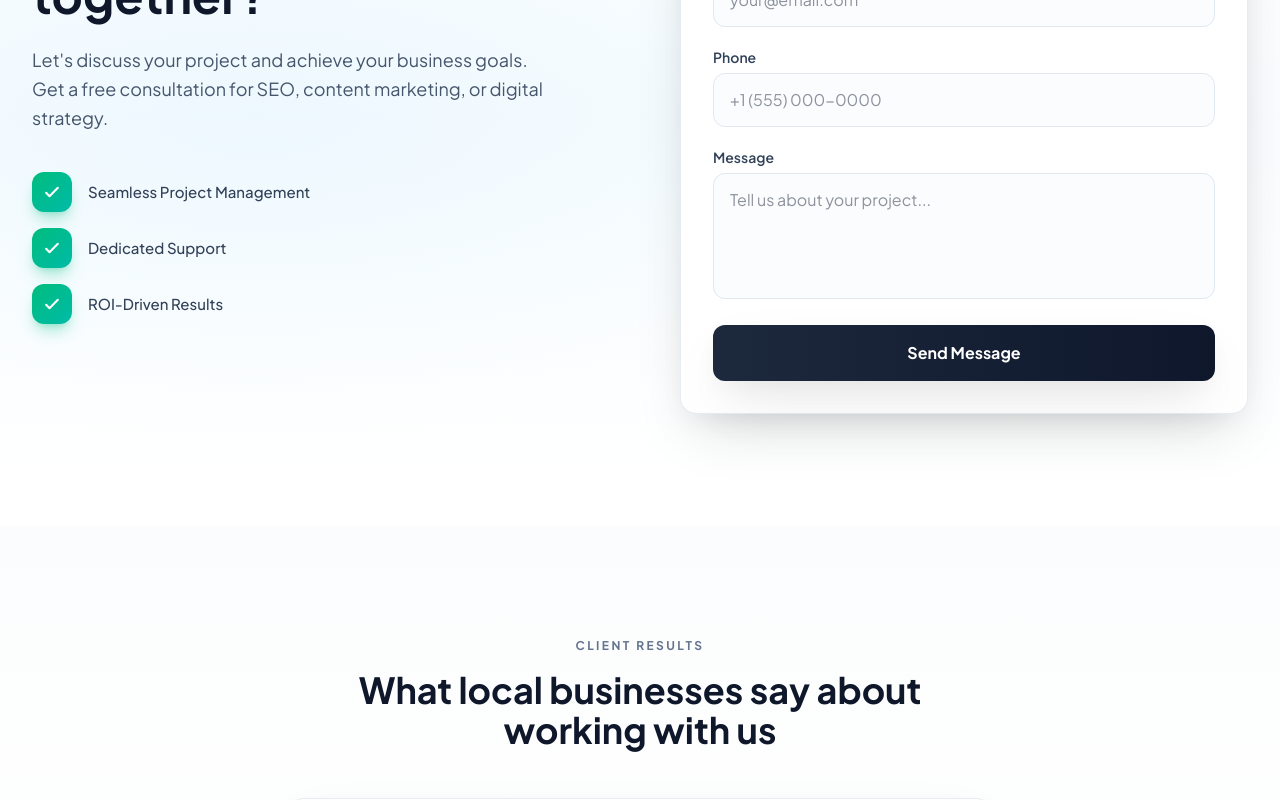
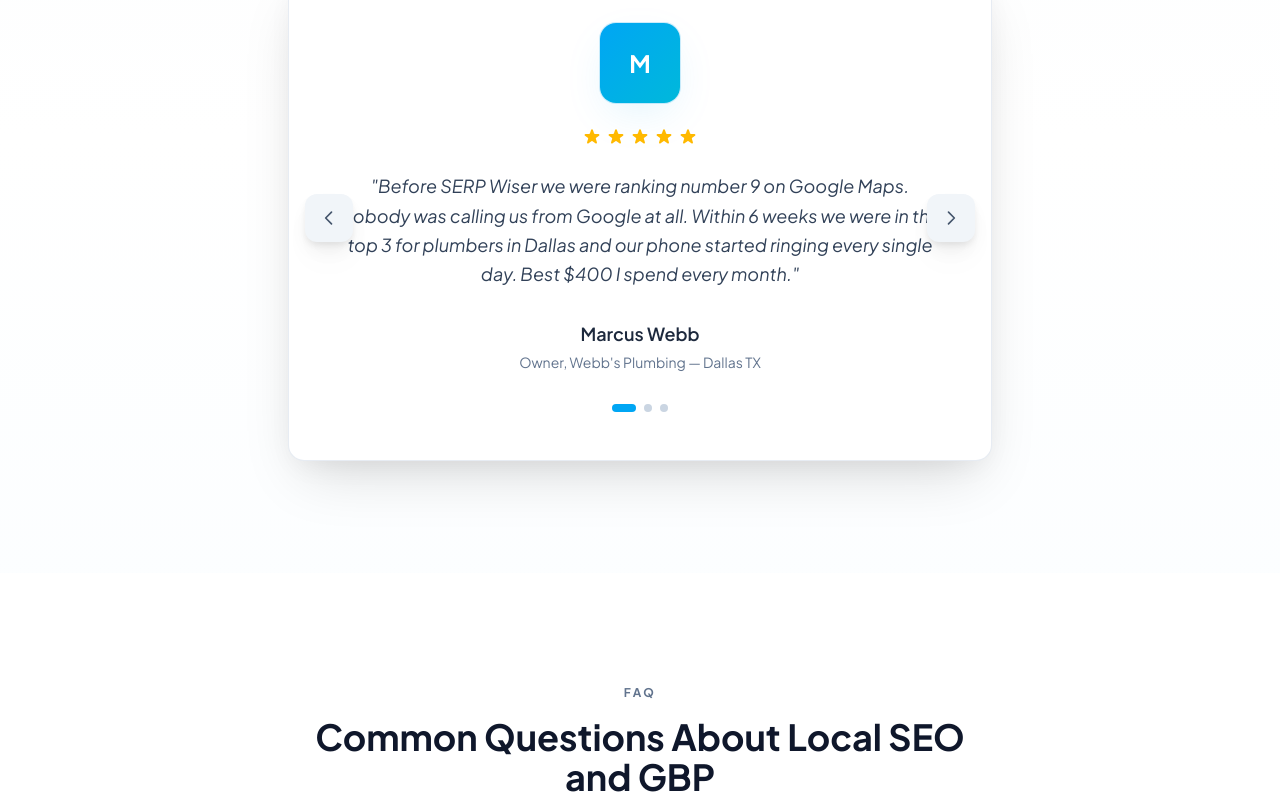
Before and after one commit to abubakar10/serpwiser, a React (Vite) app: page / in a window 1280 px wide. Shown: the part 7700-8500 px from the top of the page. Built offline with nearby package versions, Linux system fonts and the light colour scheme; no server answers.

Commit message:
Add FAQ component and reorder sections in Home

```diff
--- a/src/pages/Home.jsx
+++ b/src/pages/Home.jsx
@@ -6,8 +6,9 @@
 import CaseStudies from "../components/CaseStudies";
 import Impact from "../components/Impact";
 import Trust from "../components/Trust";
+import Testimonials from "../components/Testimonials";
+import FAQ from "../components/FAQ";
 import ContactSection from "../components/ContactSection";
-import Testimonials from "../components/Testimonials";
 
 export default function Home() {
   return (
@@ -20,8 +21,9 @@
       <CaseStudies />
       <Impact />
       <Trust />
+      <Testimonials />
+      <FAQ />
       <ContactSection />
-      <Testimonials />
     </>
   );
 }
```
